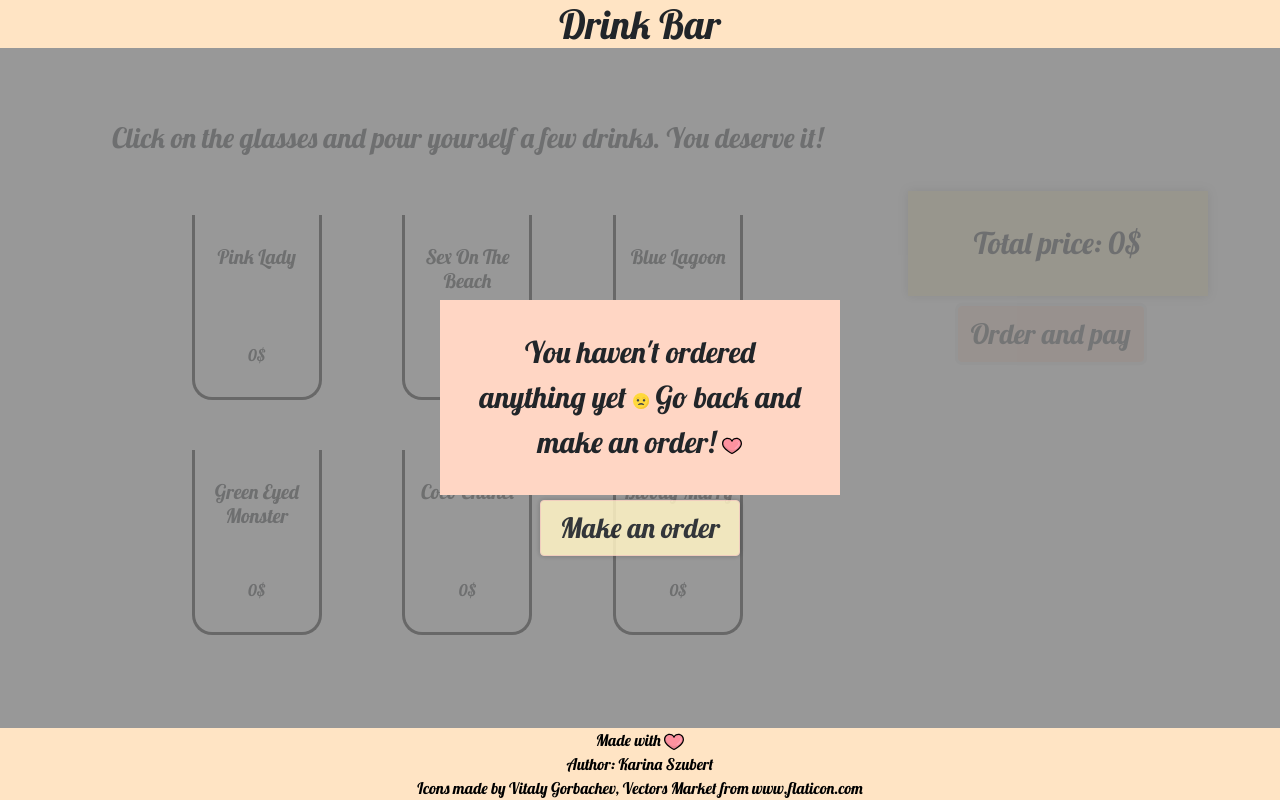
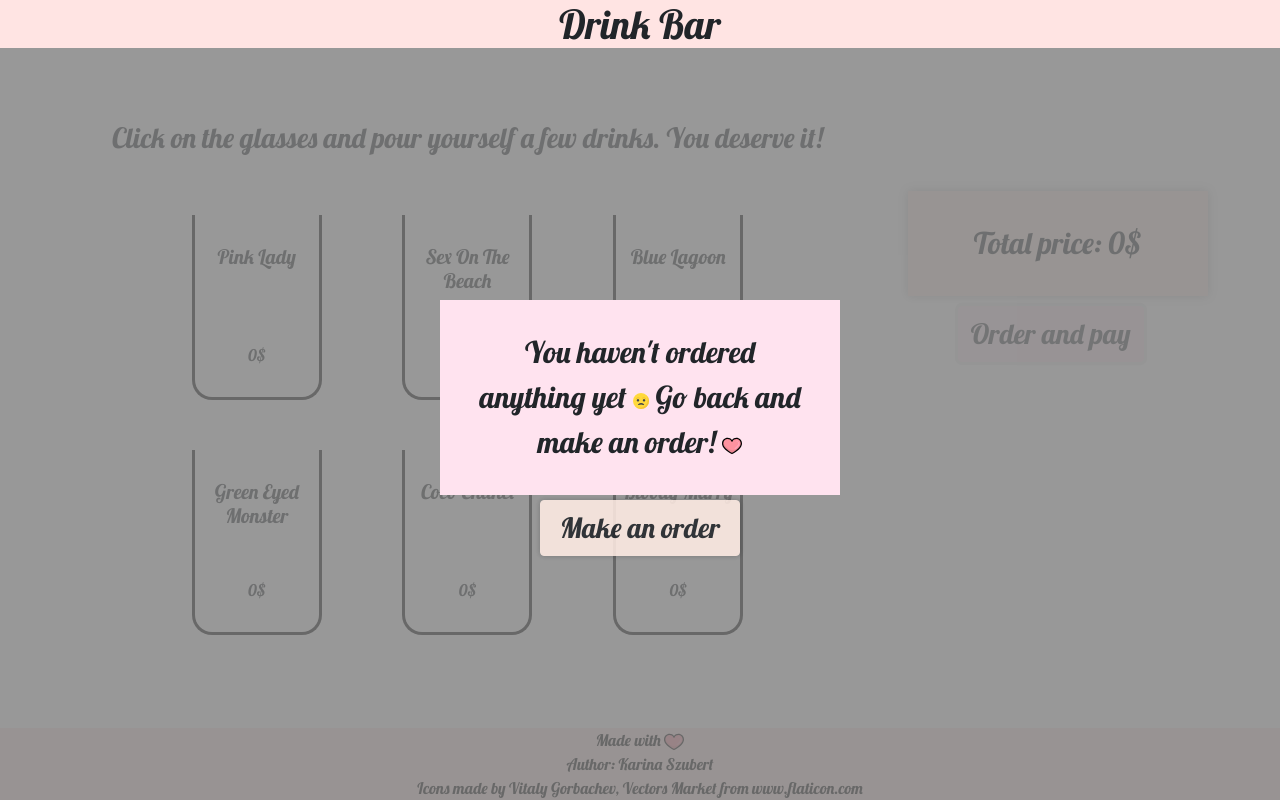
Before and after one commit to Karina-00/Drink-Bar, a website: page index.html in a window 1280 px wide. Both pictures are taken after a click on the button "Order and pay". Drawn offline with nearby package versions, Linux system fonts and the light colour scheme.

Commit message:
colors updated

```diff
--- a/eventListeners.js
+++ b/eventListeners.js
@@ -7,6 +7,7 @@ payButton.addEventListener('click', a => {
             'You haven\'t ordered anything yet <img src="assets/sad.png"> Go back and make an order! <img src="assets/heart.svg" />';
         const nextBtn = document.getElementById('order-again');
         nextBtn.innerHTML = 'Make an order';
+        nextBtn.classList.add('try-again');
         const newLayer = document.querySelector('.darken-background');
         newLayer.classList.add('show');
     } else {
--- a/index.html
+++ b/index.html
@@ -74,23 +74,6 @@
                 </div>
             </div>
         </main>
-        <!-- shows after ordering -->
-        <div class="darken-background">
-            <div class="final-message">
-                Payment accepted, have a nice party!
-                <img src="assets/heart.svg" />
-            </div>
-            <div class="next-order">
-                <button
-                    type="button"
-                    class="btn btn-light submit-btn next-order-btn"
-                    id="order-again"
-                >
-                    Next order
-                </button>
-            </div>
-        </div>
-        <!--  -->
         <footer>
             Made with
             <img src="assets/heart.svg" />
@@ -113,6 +96,23 @@
                 >
             </div>
         </footer>
+        <!-- order message -->
+        <div class="darken-background">
+            <div class="final-message">
+                Payment accepted, enjoy your party!
+                <img src="assets/heart.svg" />
+            </div>
+            <div class="next-order">
+                <button
+                    type="button"
+                    class="btn btn-light submit-btn next-order-btn"
+                    id="order-again"
+                >
+                    Next order
+                </button>
+            </div>
+        </div>
+        <!--  -->
         <script src="eventListeners.js"></script>
         <script src="pouringDrinks.js"></script>
     </body>
--- a/styles/mediaQueries.css
+++ b/styles/mediaQueries.css
@@ -1,3 +1,9 @@
+@media screen and (min-height: 742px) {
+    footer {
+        position: absolute;
+    }
+}
+
 @media screen and (max-width: 1010px) {
     .glass {
         width: 100px;
@@ -51,4 +57,10 @@
         width: 320px;
         left: calc(50% - 320px / 2);
     }
+    .next-order-btn {
+        top: calc(50% - 200px / 2 + 200px);
+    }
+    .try-again {
+        top: calc(50% - 200px / 2 + 250px);
+    }
 }
--- a/styles/orderMessage.css
+++ b/styles/orderMessage.css
@@ -1,3 +1,5 @@
+@import 'style.css';
+
 .darken-background {
     width: 100%;
     height: 100%;
@@ -14,17 +16,22 @@
     max-width: 400px;
     left: calc(50% - 400px / 2);
     text-align: center;
-    background-color: #ffd6c4;
+    background-color: var(--pink-color);
     padding: 30px;
     font-size: 30px;
 }
 
 .next-order-btn {
-    background-color: #fff3c4 !important;
+    background-color: var(--yellow-color) !important;
+    border-color: var(--yellow-color) !important;
     position: fixed;
-    top: calc(50% - 200px / 2 + 200px);
+    top: calc(50% - 200px / 2 + 160px);
     width: 200px;
     left: calc(50% - 200px / 2);
+}
+
+.try-again {
+    top: calc(50% - 200px / 2 + 200px);
 }
 
 .show {
--- a/styles/orderSummary.css
+++ b/styles/orderSummary.css
@@ -1,10 +1,12 @@
+@import 'style.css';
+
 .total-price {
     font-size: 30px;
     padding: 30px;
     margin: 100px auto 10px auto;
     width: 300px;
     text-align: center;
-    background-color: #fff3c4;
+    background-color: var(--yellow-color);
     box-shadow: 0 0 10px 0 #00000040;
 }
 
@@ -19,10 +21,10 @@
 }
 
 .submit-btn {
-    background-color: #ffd6c4 !important;
-    opacity: 0.85;
+    background-color: var(--pink-color) !important;
+    opacity: 0.87;
     font-size: 28px !important;
-    border-color: #ffd6c4 !important;
+    border-color: var(--pink-color) !important;
     box-shadow: 0 0 5px 0 #00000040;
 }
 
--- a/styles/style.css
+++ b/styles/style.css
@@ -1,3 +1,12 @@
+:root {
+    --pink-color: #ffe3ef;
+    --orange-color: #ffe4e3;
+    --yellow-color: #ffebe3;
+}
+html {
+    min-height: 100%;
+    height: auto;
+}
 body {
     background-color: #f5f5dc;
 }
@@ -23,13 +32,13 @@ header {
 header h1 {
     text-align: center;
     overflow: hidden;
-    background-color: #ffe4c4;
+    background-color: var(--orange-color);
 }
 
 footer {
     text-align: center;
-    background-color: #ffe4c4;
-    position: absolute;
+    background-color: var(--orange-color);
+    position: relative;
     bottom: 0;
     width: 100%;
     color: #000000;
```
